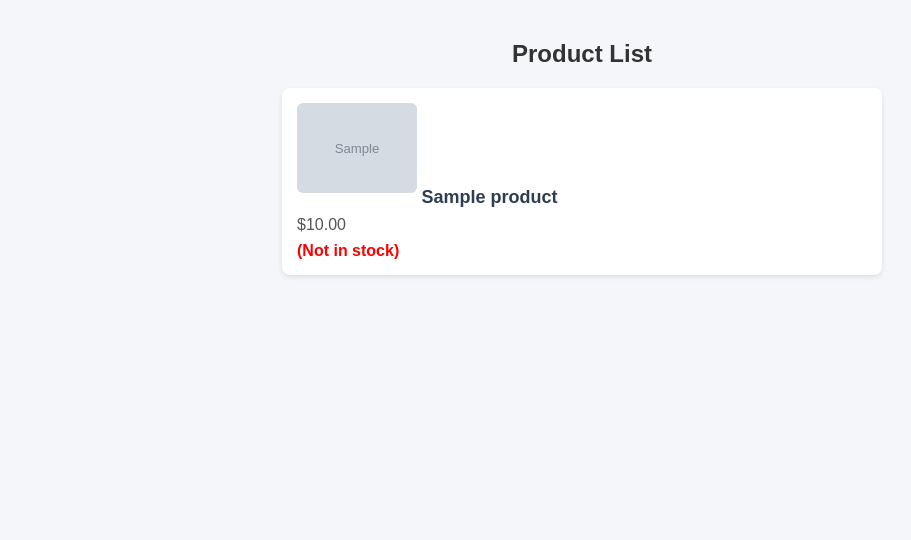
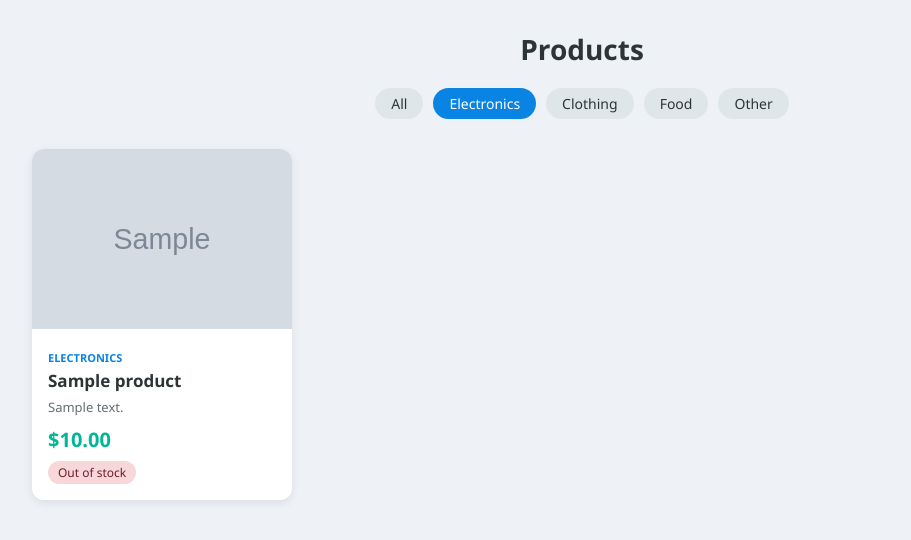
Before and after one commit to comradenika/form, a Django app: page /productebi/product/?category=electronics in a window 1280 px wide. Shown: the top 540 px of the page, without its empty margins (58-969 px from the left). Run offline with Django 5.2, Linux system fonts and the light colour scheme; tables that the repository leaves empty hold one stand-in row (values such as "Sample post"); grey boxes marked "Sample" are stand-in pictures.

Commit message:
add category, description, created_at fields; improve admin and templates

```diff
--- a/app1/models.py
+++ b/app1/models.py
@@ -1,10 +1,20 @@
 from django.db import models
 
-# GUID -
+
 class Product(models.Model):
+    CATEGORY_CHOICES = [
+        ('electronics', 'Electronics'),
+        ('clothing', 'Clothing'),
+        ('food', 'Food'),
+        ('other', 'Other'),
+    ]
+
     name = models.CharField(max_length=100)
+    description = models.TextField(blank=True)
     price = models.DecimalField(max_digits=6, decimal_places=2)
+    category = models.CharField(max_length=50, choices=CATEGORY_CHOICES, default='other')
     in_stock = models.BooleanField(default=True)
+    created_at = models.DateTimeField(auto_now_add=True)
 
     def __str__(self):
         return self.name
--- a/app1/views.py
+++ b/app1/views.py
@@ -1,16 +1,20 @@
 from django.shortcuts import render, get_object_or_404
 from .models import Product
 
-# template - html files + python code  (JINJA)
-# yvela productis chveneba
+
 def product_list(request):
     products = Product.objects.all()
-    # print(products) # queryset
-    # <QuerySet [<Product: Python-Spot<QuerySet [<Product: Python-Spotify>, <Product: NotificationService>]>
-    return render(request, "products/product_list.html", {"products": products })
+    category = request.GET.get('category')
+    if category:
+        products = products.filter(category=category)
+    categories = Product.CATEGORY_CHOICES
+    return render(request, "products/product_list.html", {
+        "products": products,
+        "categories": categories,
+        "selected_category": category,
+    })
+
 
 def product_detail(request, pk):
     product = get_object_or_404(Product, pk=pk)
-    return render(request, "products/product_detail.html", {"product": product })
-
-# mvc -> mvt
+    return render(request, "products/product_detail.html", {"product": product})
--- a/templates/products/product_list.html
+++ b/templates/products/product_list.html
@@ -4,42 +4,73 @@
     <meta charset="UTF-8">
     <meta name="viewport" content="width=device-width, initial-scale=1.0">
     <title>Product List</title>
+    <style>
+        * { box-sizing: border-box; margin: 0; padding: 0; }
+        body { font-family: 'Segoe UI', sans-serif; background: #eef2f7; padding: 30px; }
+        h1 { text-align: center; color: #2d3436; margin-bottom: 20px; font-size: 28px; }
+        .filter-bar { display: flex; justify-content: center; gap: 10px; flex-wrap: wrap; margin-bottom: 30px; }
+        .filter-bar a {
+            padding: 6px 16px; border-radius: 20px; text-decoration: none;
+            background: #dfe6e9; color: #2d3436; font-size: 14px; transition: background 0.2s;
+        }
+        .filter-bar a.active, .filter-bar a:hover { background: #0984e3; color: white; }
+        .grid { display: grid; grid-template-columns: repeat(auto-fill, minmax(260px, 1fr)); gap: 20px; max-width: 1100px; margin: 0 auto; }
+        .card {
+            background: white; border-radius: 12px; overflow: hidden;
+            box-shadow: 0 3px 10px rgba(0,0,0,0.08); transition: transform 0.2s;
+        }
+        .card:hover { transform: translateY(-4px); }
+        .card img { width: 100%; height: 180px; object-fit: cover; }
+        .card-body { padding: 16px; }
+        .card-body h3 { font-size: 17px; color: #2d3436; margin-bottom: 6px; }
+        .card-body .desc { font-size: 13px; color: #636e72; margin-bottom: 10px; }
+        .card-body .price { font-size: 20px; font-weight: bold; color: #00b894; }
+        .badge { display: inline-block; padding: 3px 10px; border-radius: 12px; font-size: 12px; margin-top: 8px; }
+        .badge.in { background: #d4edda; color: #155724; }
+        .badge.out { background: #f8d7da; color: #721c24; }
+        .cat-tag { font-size: 11px; color: #0984e3; text-transform: uppercase; font-weight: 600; margin-bottom: 4px; }
+        .card-body a { text-decoration: none; color: inherit; }
+    </style>
 </head>
-<body style="font-family: Arial, sans-serif; background-color: #f4f6f9; margin: 0; padding: 20px;">
+<body>
 
-    <h2 style="text-align: center; color: #333;">Product List</h2>
+    <h1>Products</h1>
 
-    <ul style="list-style-type: none; padding: 0; max-width: 600px; margin: 0 auto;">
+    <div class="filter-bar">
+        <a href="?" {% if not selected_category %}class="active"{% endif %}>All</a>
+        {% for val, label in categories %}
+            <a href="?category={{ val }}" {% if selected_category == val %}class="active"{% endif %}>{{ label }}</a>
+        {% endfor %}
+    </div>
+
+    <div class="grid">
         {% for product in products %}
-        <li style="background: white; margin-bottom: 15px; padding: 15px; border-radius: 8px; box-shadow: 0 2px 5px rgba(0,0,0,0.1);">
-
-            <!-- Product Image -->
+        <div class="card">
             {% if product.images.first %}
-                <img src="{{ product.images.first.image.url }}"
-                     style="width: 120px; border-radius: 6px; margin-bottom: 10px;">
+                <img src="{{ product.images.first.image.url }}" alt="{{ product.name }}">
+            {% else %}
+                <div style="height:180px; background:#dfe6e9; display:flex; align-items:center; justify-content:center; color:#b2bec3;">No image</div>
             {% endif %}
-
-            <!-- Product Name -->
-            <a href="{% url 'product_detail' product.pk %}"
-               style="text-decoration: none; font-size: 18px; font-weight: bold; color: #2c3e50;">
-               {{ product.name }}
-            </a>
-
-            <!-- Price -->
-            <p style="margin: 8px 0; color: #555; font-size: 16px;">
-                ${{ product.price }}
-            </p>
-
-            <!-- Stock -->
-            {% if product.in_stock %}
-                <span style="color: green; font-weight: bold;">(In stock)</span>
-            {% else %}
-                <span style="color: red; font-weight: bold;">(Not in stock)</span>
-            {% endif %}
-
-        </li>
+            <div class="card-body">
+                <div class="cat-tag">{{ product.get_category_display }}</div>
+                <a href="{% url 'product_detail' product.pk %}">
+                    <h3>{{ product.name }}</h3>
+                </a>
+                {% if product.description %}
+                    <p class="desc">{{ product.description|truncatechars:80 }}</p>
+                {% endif %}
+                <div class="price">${{ product.price }}</div>
+                {% if product.in_stock %}
+                    <span class="badge in">In stock</span>
+                {% else %}
+                    <span class="badge out">Out of stock</span>
+                {% endif %}
+            </div>
+        </div>
+        {% empty %}
+            <p style="text-align:center; color:#636e72;">No products found.</p>
         {% endfor %}
-    </ul>
+    </div>
 
 </body>
 </html>
```
Also changed, not shown: app1/admin.py (+14 -1 lines), templates/products/product_detail.html (+41 -26 lines).
